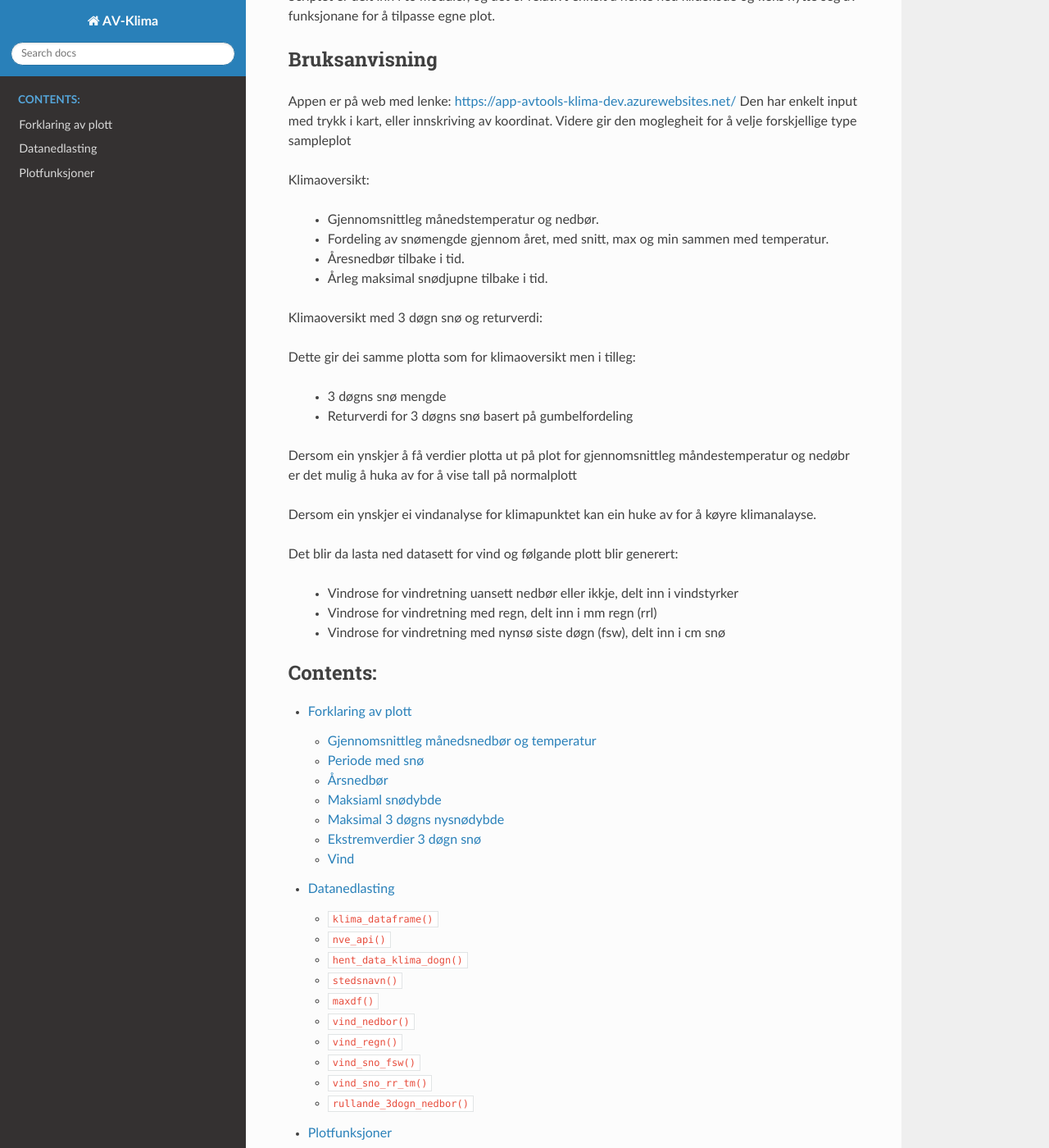
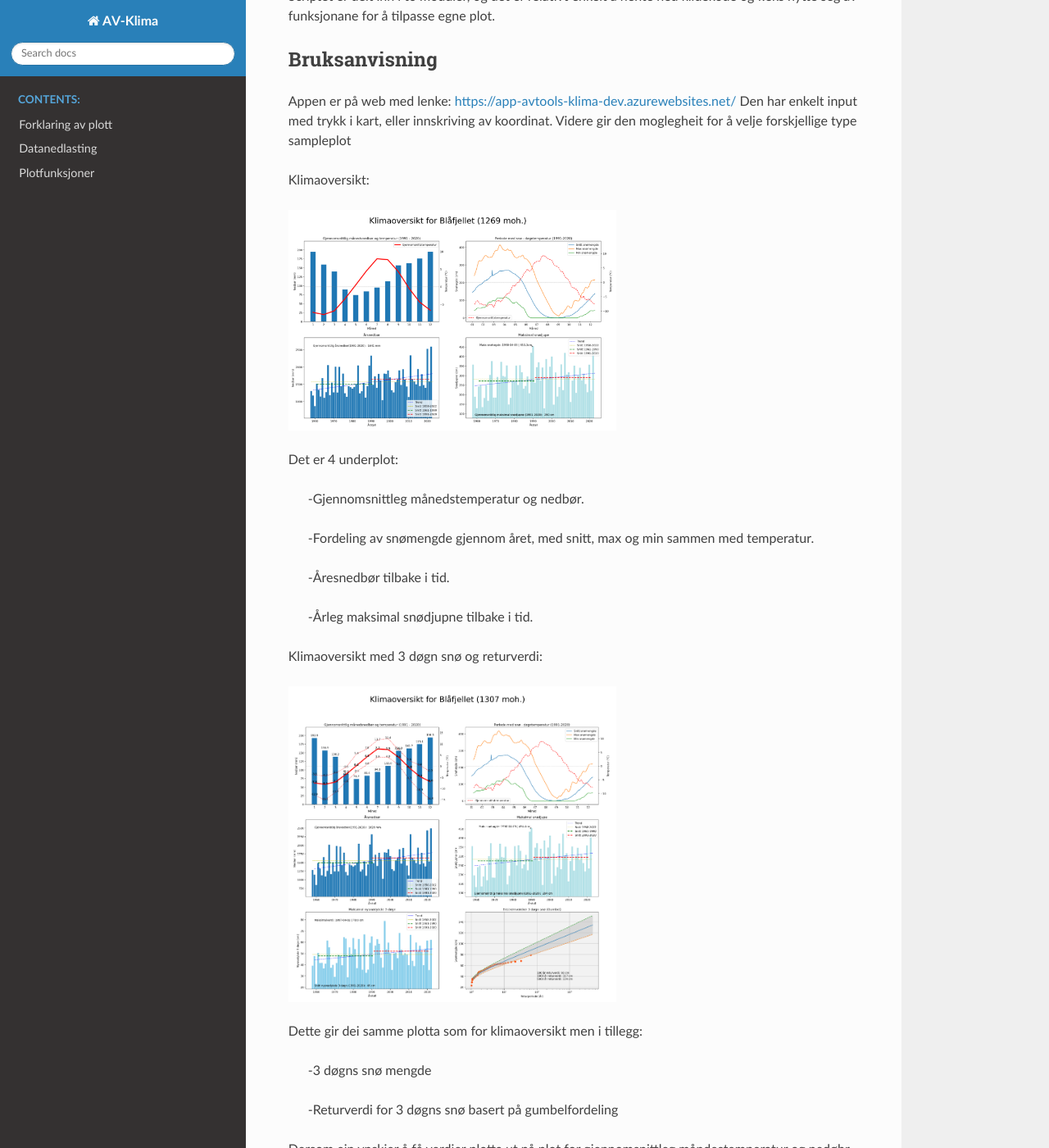
Before and after one commit to jhaalbu/klima_docs, a Sphinx documentation site: the page built from docs/source/index.rst, in a window 1280 px wide and 1400 px high, scrolled down 616 px. Shown: the whole window at 82% size. Built offline with Sphinx 7.4.7 and the Read the Docs theme 2.0.0, drawn with Linux system fonts in a browser that asks for light colours.

Commit message:
lag til bilder i index

```diff
--- a/docs/source/index.rst
+++ b/docs/source/index.rst
@@ -38,22 +38,30 @@ Videre gir den moglegheit for å velje forskjellige type sampleplot
 
 Klimaoversikt:
 
-   * Gjennomsnittleg månedstemperatur og nedbør.
+.. image:: ../images/klimaoversikt.png
+    :width: 400
 
-   * Fordeling av snømengde gjennom året, med snitt, max og min sammen med temperatur.
+Det er 4 underplot:
 
-   * Åresnedbør tilbake i tid.
+   -Gjennomsnittleg månedstemperatur og nedbør.
 
-   * Årleg maksimal snødjupne tilbake i tid.
+   -Fordeling av snømengde gjennom året, med snitt, max og min sammen med temperatur.
+
+   -Åresnedbør tilbake i tid.
+
+   -Årleg maksimal snødjupne tilbake i tid.
 
 
 Klimaoversikt med 3 døgn snø og returverdi:
 
-Dette gir dei samme plotta som for klimaoversikt men i tilleg:
+.. image:: ../images/klimaoversikt_sno.png
+    :width: 400
 
-   + 3 døgns snø mengde
+Dette gir dei samme plotta som for klimaoversikt men i tillegg:
 
-   + Returverdi for 3 døgns snø basert på gumbelfordeling
+   -3 døgns snø mengde
+
+   -Returverdi for 3 døgns snø basert på gumbelfordeling
 
 
 Dersom ein ynskjer å få verdier plotta ut på plot for gjennomsnittleg måndestemperatur og nedøbr er det mulig å huka av for å vise tall på normalplott
```
Also changed, not shown: docs/images/klimaoversikt.png (added), docs/images/klimaoversikt_sno.png (added), 15 other files.
